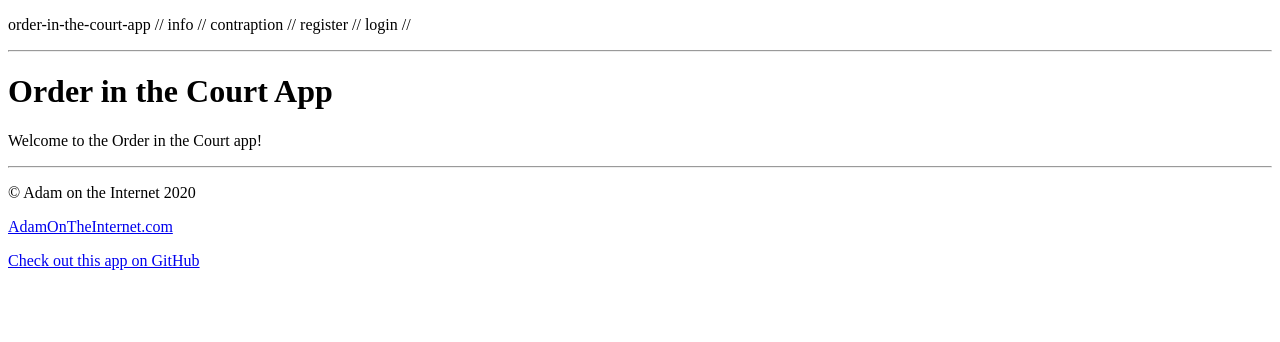
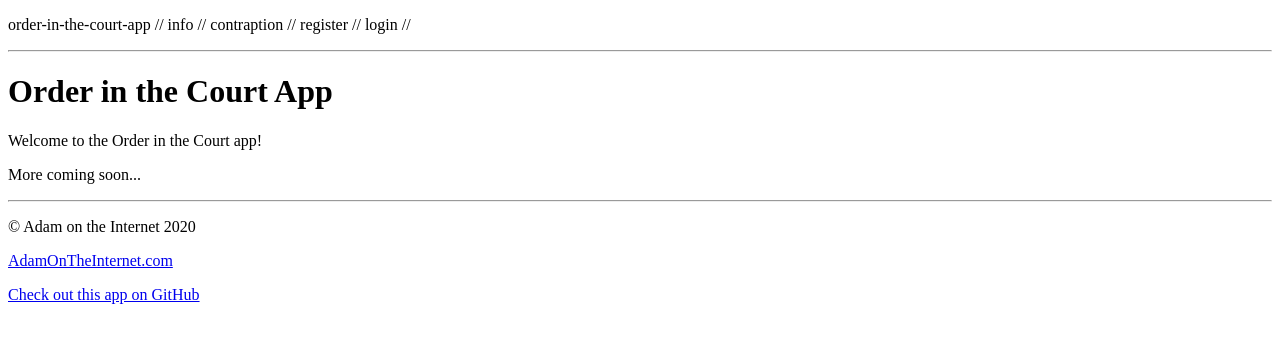
Before and after one commit to adam-on-the-internet/order-in-the-court-app, an Angular app: page /dashboard in a window 1280 px wide. Shown: the top 342 px of the page. Built offline with nearby package versions, Linux system fonts and the light colour scheme.

Commit message:
more coming soon

```diff
--- a/src/app/components/dashboard/dashboard.component.html
+++ b/src/app/components/dashboard/dashboard.component.html
@@ -7,4 +7,7 @@
   <p>
     Welcome to the Order in the Court app!
   </p>
+  <p>
+    More coming soon...
+  </p>
 </div>
```
